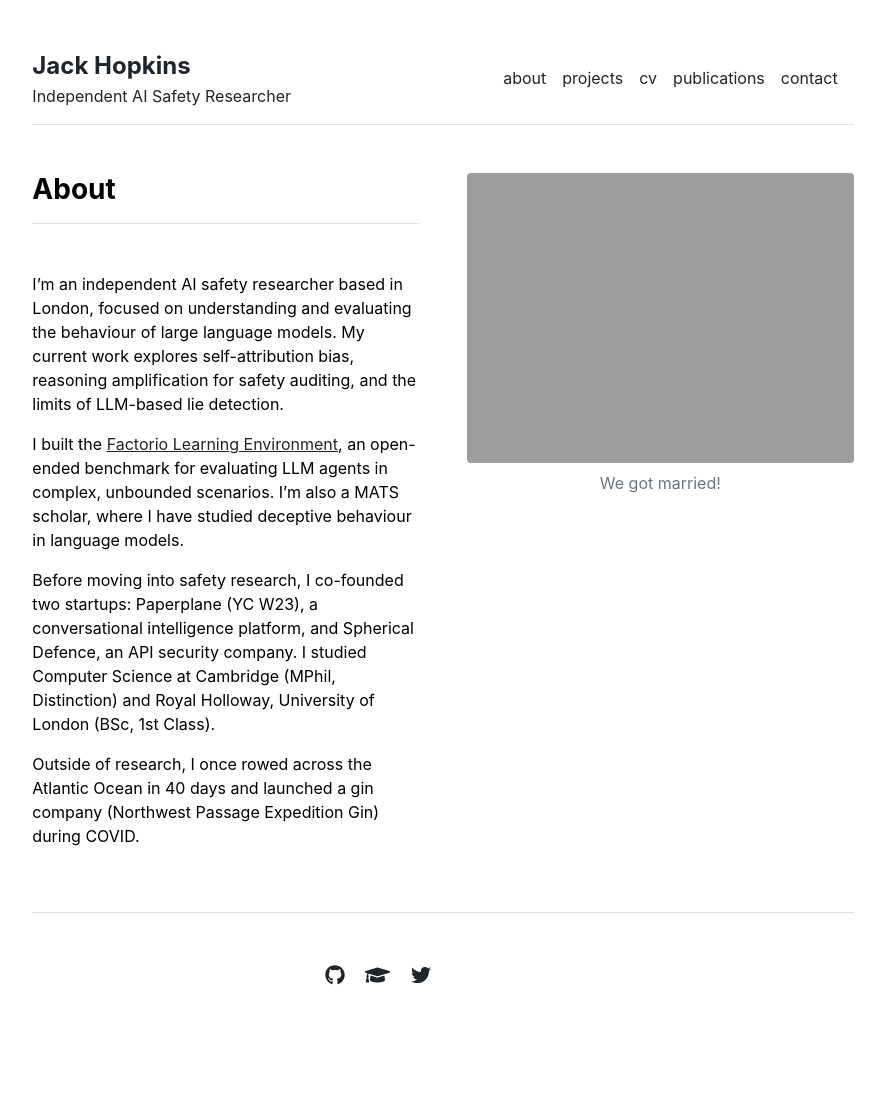
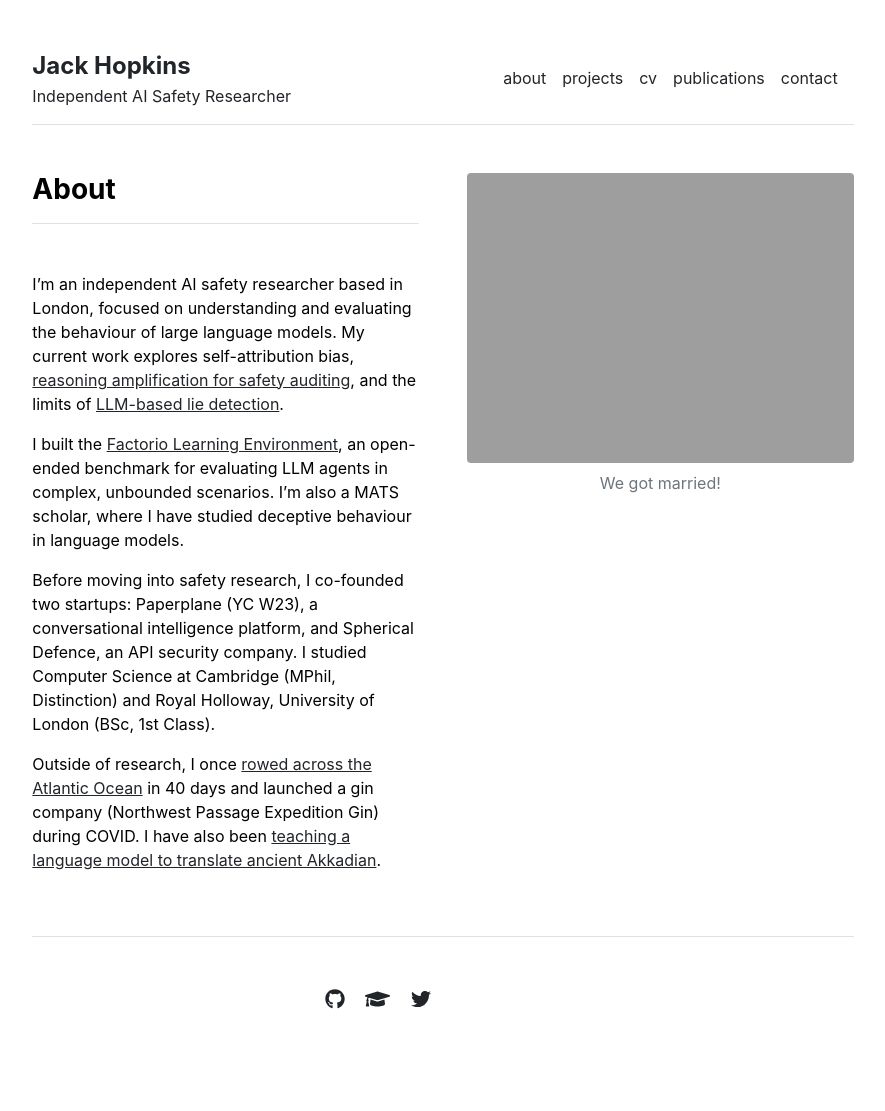
Before and after one commit to JackHopkins/JackHopkins.github.io, a Jekyll site: the page built from about.md, in a window 1280 px wide. Shown: the whole page, without its empty margins (197-1082 px from the left). Built offline with Jekyll 4.4.1, drawn with Linux system fonts in a browser that asks for light colours; before the commit the page ends 1087 px from its top, so only the background shows below that.

Commit message:
Link project mentions in About bio to project pages
Co-Authored-By: Claude Fable 5 <noreply@anthropic.com>

```diff
--- a/about.md
+++ b/about.md
@@ -3,10 +3,10 @@ layout: about
 title: "About"
 ---
 
-I'm an independent AI safety researcher based in London, focused on understanding and evaluating the behaviour of large language models. My current work explores self-attribution bias, reasoning amplification for safety auditing, and the limits of LLM-based lie detection.
+I'm an independent AI safety researcher based in London, focused on understanding and evaluating the behaviour of large language models. My current work explores self-attribution bias, [reasoning amplification for safety auditing](/projects/overthinking), and the limits of [LLM-based lie detection](/projects/lie-detection).
 
-I built the [Factorio Learning Environment](https://jackhopkins.github.io/factorio-learning-environment/), an open-ended benchmark for evaluating LLM agents in complex, unbounded scenarios. I'm also a MATS scholar, where I have studied deceptive behaviour in language models.
+I built the [Factorio Learning Environment](/projects/factorio-learning-environment), an open-ended benchmark for evaluating LLM agents in complex, unbounded scenarios. I'm also a MATS scholar, where I have studied deceptive behaviour in language models.
 
 Before moving into safety research, I co-founded two startups: Paperplane (YC W23), a conversational intelligence platform, and Spherical Defence, an API security company. I studied Computer Science at Cambridge (MPhil, Distinction) and Royal Holloway, University of London (BSc, 1st Class).
 
-Outside of research, I once rowed across the Atlantic Ocean in 40 days and launched a gin company (Northwest Passage Expedition Gin) during COVID.
+Outside of research, I once [rowed across the Atlantic Ocean](/projects/atlantic-row) in 40 days and launched a gin company (Northwest Passage Expedition Gin) during COVID. I have also been [teaching a language model to translate ancient Akkadian](/projects/akkadian-nmt).
```
